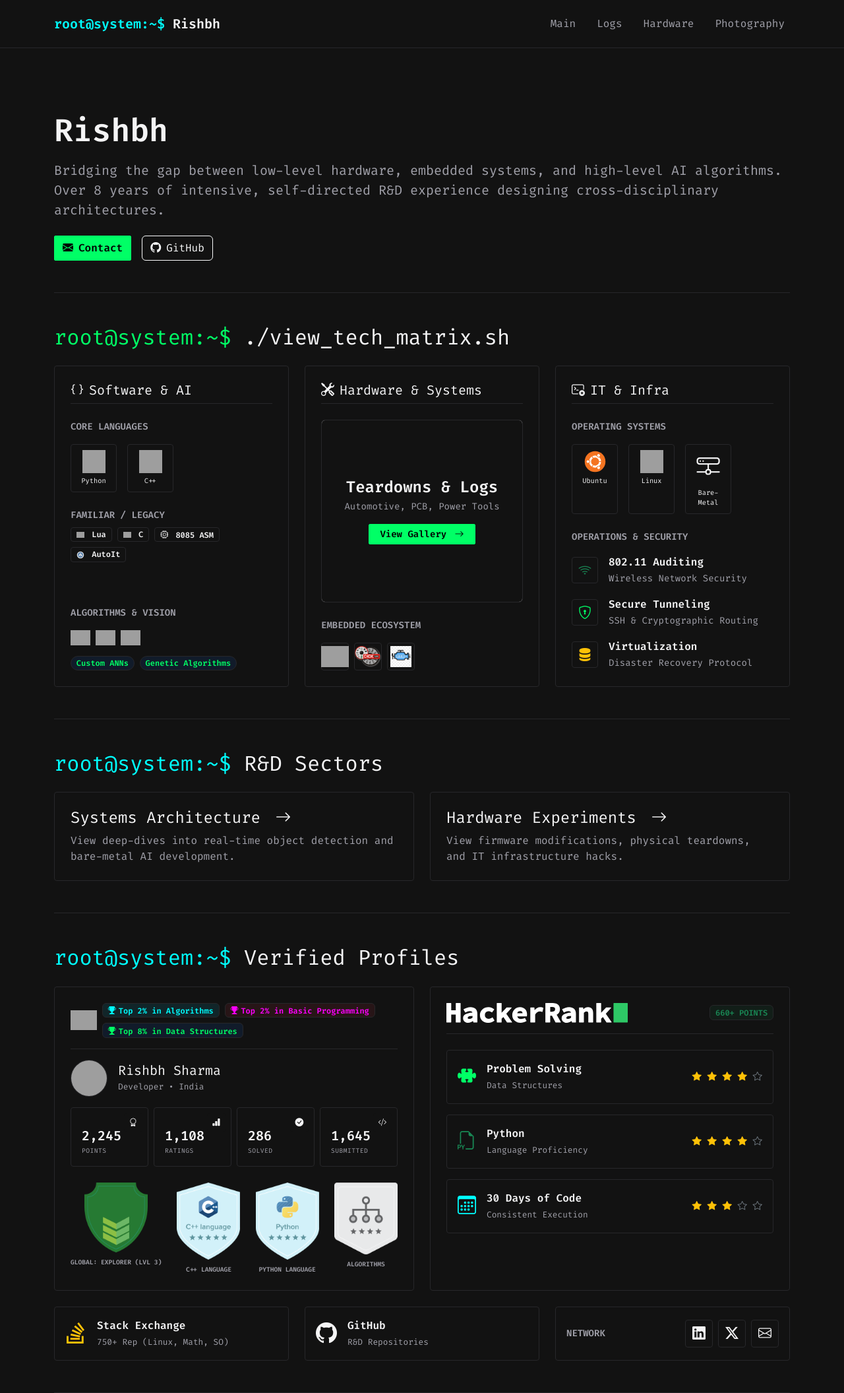
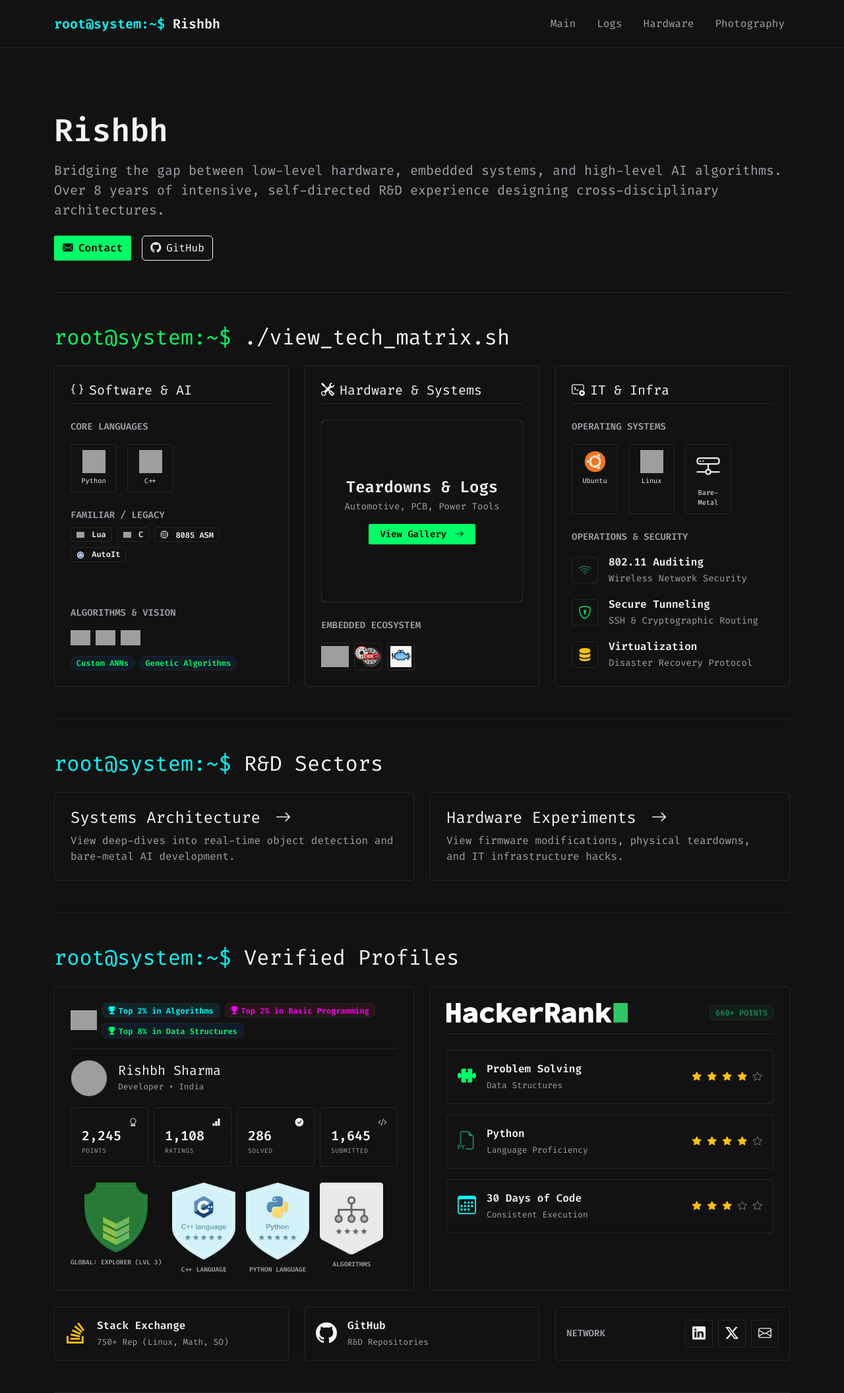
Before and after one commit to CodeRSTech/coderstech.github.io, a Jekyll site: the page built from index.md, in a window 1280 px wide. Shown: the whole page at 66% size. Built offline with Jekyll 4.4.1, drawn with Linux system fonts in a browser that asks for light colours; grey boxes are pictures that could not be loaded.

Commit message:
removed justify-content-between class from badge's container

```diff
--- a/_includes/ext_profiles.html
+++ b/_includes/ext_profiles.html
@@ -46,7 +46,7 @@
         </div>
 
         <!-- Badges Row -->
-        <div class="mt-auto d-flex gap-3 align-items-start justify-content-between">
+        <div class="mt-auto d-flex gap-3 align-items-start">
           {% for badge in site.data.profiles.hackerearth.badges %}
             <div class="d-flex flex-column align-items-center text-center">
               <img src="{{ badge.url }}" alt="{{ badge.name }}" class="img-fluid badge-img mb-2">
```
